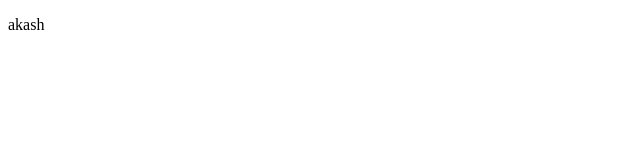
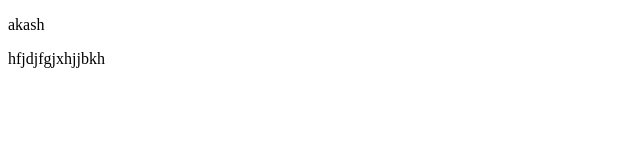
Before and after one commit to akashghosh20/developer-portfolio, a plain HTML site: page index.html in a window 1280 px wide. Shown: the whole page, without its empty margins (0-640 px from the left). Drawn offline with Linux system fonts and the light colour scheme.

Commit message:
akash's portfolio

```diff
--- a/index.html
+++ b/index.html
@@ -9,6 +9,7 @@
 </head>
 <body>
 <p>akash</p>
+<p>hfjdjfgjxhjjbkh</p>
 
 </body>
 </html>
```
